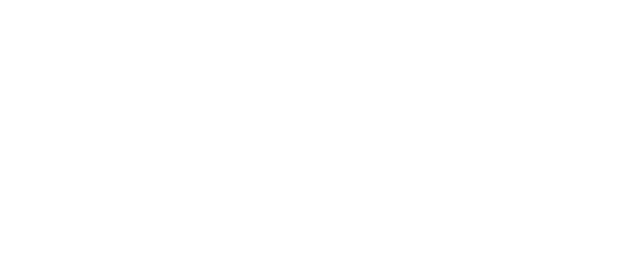
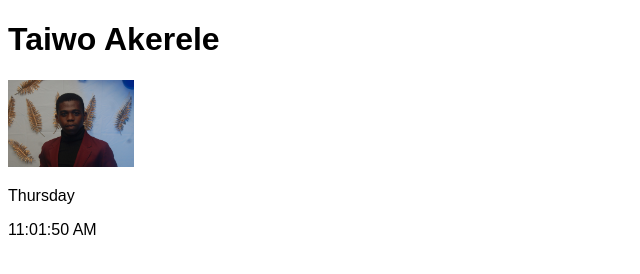
Before and after one commit to TaiwoSoftware/Task, a plain HTML site: page index.html in a window 1280 px wide. Shown: the whole page, without its empty margins (0-640 px from the left). Drawn offline with Linux system fonts and the light colour scheme.

Commit message:
solution

```diff
--- a/app.js
+++ b/app.js
@@ -0,0 +1,32 @@
+const slackNameElement = document.querySelector(
+  '[data-testid="slackUserName"]'
+);
+const currentDayElement = document.querySelector(
+  '[data-testid="currentDayOfTheWeek"]'
+);
+const currentUTCTimeElement = document.querySelector(
+  '[data-testid="currentUTCTime"]'
+);
+
+slackNameElement.textContent = "Taiwo Akerele";
+
+const daysOfWeek = [
+  "Sunday",
+  "Monday",
+  "Tuesday",
+  "Wednesday",
+  "Thursday",
+  "Friday",
+  "Saturday",
+];
+const today = new Date();
+const currentDayOfWeek = daysOfWeek[today.getUTCDay()];
+currentDayElement.textContent = currentDayOfWeek;
+
+const options = {
+  timeZone: "UTC",
+  hour: "2-digit",
+  minute: "2-digit",
+  second: "2-digit",
+};
+currentUTCTimeElement.textContent = today.toLocaleTimeString("en-US", options);
--- a/index.html
+++ b/index.html
@@ -3,53 +3,17 @@
 <head>
     <meta charset="UTF-8">
     <meta name="viewport" content="width=device-width, initial-scale=1.0">
-    <title>Document</title>
+    <title>Task</title>
     <link rel="stylesheet" href="style.css">
 </head>
 <body>
-
+    <h1 data-testid="slackUserName"></h1>
+    <img src="image/DSC_0785 (2).jpg" alt="Taiwo Akerele" data-testid="slackDisplayImage">
+    <p data-testid="currentDayOfTheWeek"></p>
+    <p data-testid="currentUTCTime"></p>
+    <p data-testid="Frontend"></p>
+    <a href="https://github.com/TaiwoSoftware" data-testid="githubURL"></a>
 
     <script src="app.js"></script>
 </body>
 </html>
-<!-- <!DOCTYPE html>
-<html lang="en">
-<head>
-    <meta charset="UTF-8">
-    <meta name="viewport" content="width=device-width, initial-scale=1.0">
-    <title>Personal Data Dashboard</title>
-    <style>
-        body {
-            font-family: Arial, sans-serif;
-            text-align: center;
-        }
-        #personal-data {
-            font-size: 24px;
-        }
-    </style>
-</head>
-<body>
-    <h1>Personal Data Dashboard</h1>
-    <div id="personal-data" data-testid="personal-data">
-    </div>
-
-    <script>
-        function updatePersonalData() {
-            const personalDataElement = document.getElementById('personal-data');
-
-            const name = "John Doe";
-
-            const currentTime = new Date().toLocaleTimeString();
-
-            personalDataElement.innerHTML = `
-                <p>Name: ${name}</p>
-                <p>Current Time: ${currentTime}</p>
-            `;
-        }
-
-        updatePersonalData();
-
-        setInterval(updatePersonalData, 5000);
-    </script>
-</body>
-</html> -->
--- a/style.css
+++ b/style.css
@@ -0,0 +1,8 @@
+
+body {
+    font-family: Arial, sans-serif;
+}
+
+img{
+    width: 10%;
+}
```
Also changed, not shown: image/DSC_0785 (2).jpg (added).
